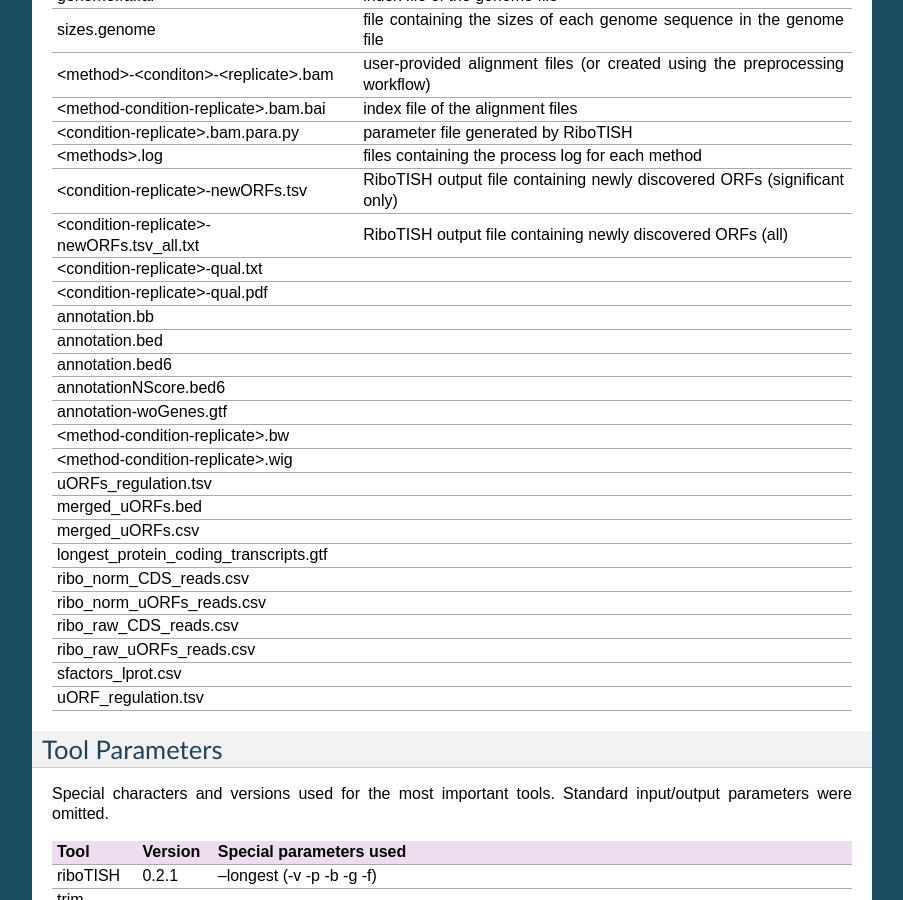
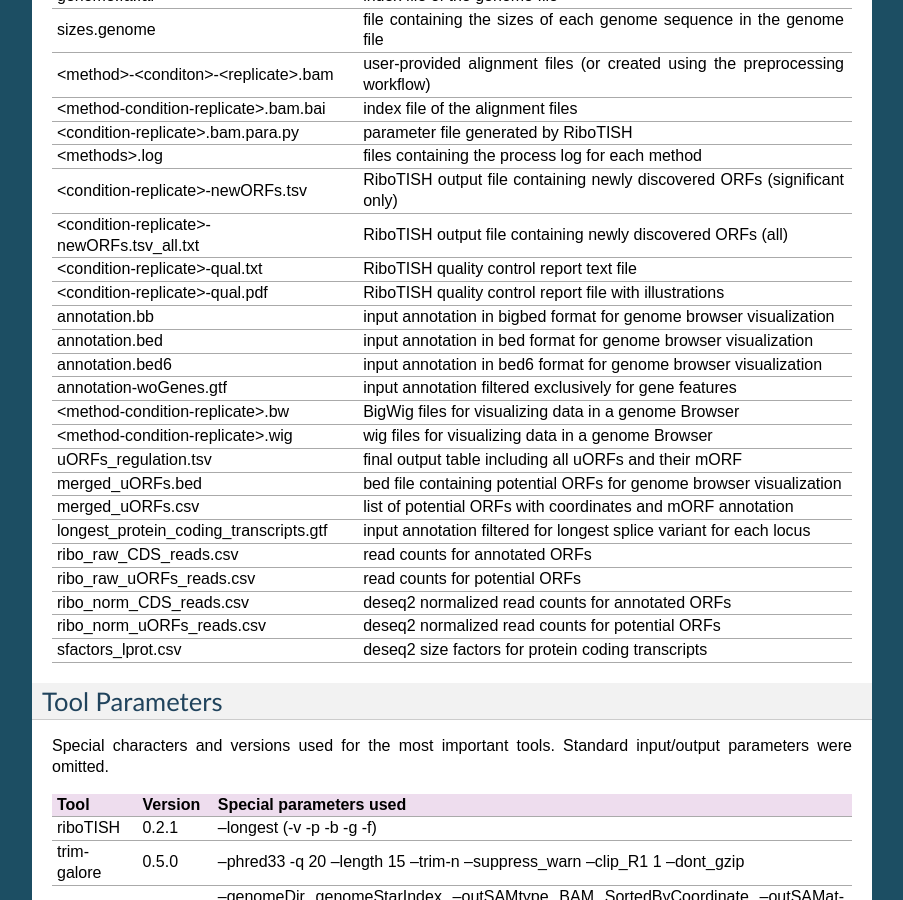
Before and after one commit to RickGelhausen/uORF-Tools_ReadTheDocs, a Sphinx documentation site: the page built from docs/source/overview.rst, in a window 1280 px wide and 900 px high, scrolled down 2380 px. Shown: the whole window, without its empty margins (198-1101 px from the left). Built offline with Sphinx 7.4.7, drawn with Linux system fonts in a browser that asks for light colours; cross-references to code outside the pages are shown as plain code; some of the changed text lies outside the part shown.

Commit message:
completed table

```diff
--- a/docs/source/overview.rst
+++ b/docs/source/overview.rst
@@ -48,14 +48,14 @@ The output is written to a directory structure that corresponds to the workflow
   | Contents: *<condition-replicate>-newORFs.tsv*, *<condition-replicate>-newORFs.tsv_all.txt*, *<condition-replicate>-qual.txt*, *<condition-replicate>-qual.pdf*
 
 • | **tracks:** contains *BED (.bed)*, *wig (.wig)* and *bigWig (.bw)* files for visualizing tracks in a genome browser.
-  | Contents: *annotation.bb*, *annotation.bed*, *annotation.bed6*, *annotationNScore.bed6*, *annotation-woGenes.gtf*, *<method-condition-replicate>.bw*, *<method-condition-replicate>.wig*
+  | Contents: *annotation.bb*, *annotation.bed*, *annotation.bed6*, *annotation-woGenes.gtf*, *<method-condition-replicate>.bw*, *<method-condition-replicate>.wig*
 
 • | **uORFs:** contains the main output of the workflow.
 
 	- **uORFs_regulation.tsv:** table summarizing the predicted uORFs with their regulation on the main ORF.
 	- **merged_uORFs.bed:** genome browser track with predicted uORFs.
 
-  | Contents: *longest_protein_coding_transcripts.gtf*, *merged_uORFs.bed*, *merged_uORFs.csv*, *ribo_norm_CDS_reads.csv*, *ribo_norm_uORFs_reads.csv*, *ribo_raw_CDS_reads.csv*, *ribo_raw_uORFs_reads.csv*, *sfactors_lprot.csv*, *uORF_regulation.tsv*
+  | Contents: *longest_protein_coding_transcripts.gtf*, *merged_uORFs.bed*, *merged_uORFs.csv*, *ribo_norm_CDS_reads.csv*, *ribo_norm_uORFs_reads.csv*, *ribo_raw_CDS_reads.csv*, *ribo_raw_uORFs_reads.csv*, *sfactors_lprot.csv*, *uORFs_regulation.tsv*
 
 • **uORF-Tools:** contains the workflow tools.
 
@@ -95,44 +95,41 @@ This table contains explanations for each of the input/ output files.
 +-------------------------------------------+----------------------------------------------------------------------------------------------+
 | <condition-replicate>-newORFs.tsv_all.txt | RiboTISH output file containing newly discovered ORFs (all)                                  |
 +-------------------------------------------+----------------------------------------------------------------------------------------------+
-| <condition-replicate>-qual.txt            |                                                                                              |
+| <condition-replicate>-qual.txt            | RiboTISH quality control report text file                                                    |
 +-------------------------------------------+----------------------------------------------------------------------------------------------+
-| <condition-replicate>-qual.pdf            |                                                                                              |
+| <condition-replicate>-qual.pdf            | RiboTISH quality control report file with illustrations                                      |
 +-------------------------------------------+----------------------------------------------------------------------------------------------+
-| annotation.bb                             |                                                                                              |
+| annotation.bb                             | input annotation in bigbed format for genome browser visualization                           |
 +-------------------------------------------+----------------------------------------------------------------------------------------------+
-| annotation.bed                            |                                                                                              |
+| annotation.bed                            | input annotation in bed format for genome browser visualization                              |
 +-------------------------------------------+----------------------------------------------------------------------------------------------+
-| annotation.bed6                           |                                                                                              |
+| annotation.bed6                           | input annotation in bed6 format for genome browser visualization                             |
 +-------------------------------------------+----------------------------------------------------------------------------------------------+
-| annotationNScore.bed6                     |                                                                                              |
+| annotation-woGenes.gtf                    | input annotation filtered exclusively for gene features                                      |
 +-------------------------------------------+----------------------------------------------------------------------------------------------+
-| annotation-woGenes.gtf                    |                                                                                              |
+| <method-condition-replicate>.bw           | BigWig files for visualizing data in a genome Browser                                        |
 +-------------------------------------------+----------------------------------------------------------------------------------------------+
-| <method-condition-replicate>.bw           |                                                                                              |
+| <method-condition-replicate>.wig          | wig files for visualizing data in a genome Browser                                           |
 +-------------------------------------------+----------------------------------------------------------------------------------------------+
-| <method-condition-replicate>.wig          |                                                                                              |
+| uORFs_regulation.tsv                      | final output table including all uORFs and their mORF                                        |
 +-------------------------------------------+----------------------------------------------------------------------------------------------+
-| uORFs_regulation.tsv                      |                                                                                              |
+| merged_uORFs.bed                          | bed file containing potential ORFs for genome browser visualization                          |
 +-------------------------------------------+----------------------------------------------------------------------------------------------+
-| merged_uORFs.bed                          |                                                                                              |
+| merged_uORFs.csv                          | list of potential ORFs with coordinates and mORF annotation                                  |
 +-------------------------------------------+----------------------------------------------------------------------------------------------+
-| merged_uORFs.csv                          |                                                                                              |
+| longest_protein_coding_transcripts.gtf    | input annotation filtered for longest splice variant for each locus                          |
 +-------------------------------------------+----------------------------------------------------------------------------------------------+
-| longest_protein_coding_transcripts.gtf    |                                                                                              |
+| ribo_raw_CDS_reads.csv                    | read counts for annotated ORFs                                                               |
 +-------------------------------------------+----------------------------------------------------------------------------------------------+
-| ribo_norm_CDS_reads.csv                   |                                                                                              |
+| ribo_raw_uORFs_reads.csv                  | read counts for potential ORFs                                                               |
 +-------------------------------------------+----------------------------------------------------------------------------------------------+
-| ribo_norm_uORFs_reads.csv                 |                                                                                              |
+| ribo_norm_CDS_reads.csv                   | deseq2 normalized read counts for annotated ORFs                                             |
 +-------------------------------------------+----------------------------------------------------------------------------------------------+
-| ribo_raw_CDS_reads.csv                    |                                                                                              |
+| ribo_norm_uORFs_reads.csv                 | deseq2 normalized read counts for potential ORFs                                             |
 +-------------------------------------------+----------------------------------------------------------------------------------------------+
-| ribo_raw_uORFs_reads.csv                  |                                                                                              |
+| sfactors_lprot.csv                        | deseq2 size factors for protein coding transcripts                                           |
 +-------------------------------------------+----------------------------------------------------------------------------------------------+
-| sfactors_lprot.csv                        |                                                                                              |
-+-------------------------------------------+----------------------------------------------------------------------------------------------+
-| uORF_regulation.tsv                       |                                                                                              |
-+-------------------------------------------+----------------------------------------------------------------------------------------------+
+
 
 Tool Parameters
 ===============
```
